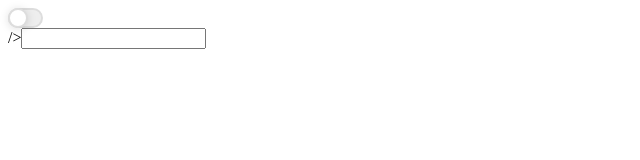
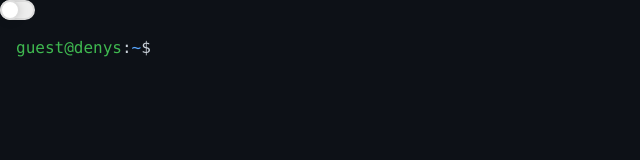
Before and after one commit to Denys1209/PersonalWebsite, a website built with Vite: page index.html in a window 1280 px wide. Both pictures are taken after a click on the element 640 px from the left and 18 px from the top of the page. Shown: the whole page, without its empty margins (0-640 px from the left). Built offline with nearby package versions, Linux system fonts and the light colour scheme.

Commit message:
added terminal style

```diff
--- a/src/app.ts
+++ b/src/app.ts
@@ -50,6 +50,7 @@ export default class App {
     this.view.unmount();
     this.view =
       this.mode === "terminal" ? new TerminalView(this) : new NormalView(this);
+    document.body.dataset.view = this.mode;
     this.view.mount(this.content);
     this.view.onNavigate(this.path);
   }
--- a/src/main.ts
+++ b/src/main.ts
@@ -1,11 +1,12 @@
 import "./styles/uiElements/toggle.css";
+import "./styles/style.css";
+import "./styles/uiElements/terminal.css";
+
 
 import { marked } from "marked";
 import mermaid from "mermaid";
-import TerminalView from "./views/terminalView";
 import App from "./app";
 
-let terminalView: boolean = false;
 
 // 1. Initialize mermaid
 mermaid.initialize({
@@ -28,36 +29,18 @@ renderer.code = ({ text, lang }) => {
 
 marked.use({ renderer });
 
-let diagramId = 0;
 
 export async function renderMarkdown(markdown: string): Promise<HTMLElement> {
   const el = document.createElement("div");
   el.className = "markdown";
   el.innerHTML = await marked.parse(markdown);
   mermaid.run({nodes: el.querySelectorAll(".mermaid")});
-
-
-  // for (const node of el.querySelectorAll<HTMLElement>(".mermaid")) {
-  //   try {
-  //     const { svg } = await mermaid.render(
-  //       `mermaid-${diagramId++}`,
-  //       node.dataset.source ?? "",
-  //     );
-  //     node.innerHTML = svg;
-  //   } catch (err) {
-  //     console.error("Mermaid failed:", err);
-  //     node.textContent = "Diagram could not be rendered.";
-  //   }
-  // }
   return el;
 }
 
-// const terminal = new TerminalView();
 
 const body = document.getElementById("app");
 
 const app = new App(body!);
 
 app.start();
-
-// main();
--- a/src/styles/style.css
+++ b/src/styles/style.css
@@ -1,5 +1,18 @@
+:root {
+  --term-bg: #0d1117;
+  --term-fg: #c9d1d9;
+  --term-green: #3fb950;
+  --term-blue: #58a6ff;
+  --font-mono: ui-monospace, "JetBrains Mono", "Fira Code", Menlo, Consolas, monospace;
+
+  overflow-x: hidden;
+
+}
+
+body { margin: 0; }
+body[data-view="terminal"] { background: var(--term-bg); }
 
 
-#terminal-input {
-
-}
+#app { min-height: 100dvh; display: flex; flex-direction: column; }
+#app > main { flex: 1; display: flex; flex-direction: column; }
+.terminal { flex: 1; min-height: 0; }
--- /dev/null
+++ b/src/styles/uiElements/terminal.css
@@ -0,0 +1,39 @@
+.terminal {
+  min-height: 100dvh;
+  box-sizing: border-box;
+  padding: 1rem;
+  background: var(--term-bg);
+  color: var(--term-fg);
+  font: 16px/1.5 var(--font-mono);
+}
+
+.terminal-line {
+  display: flex;
+  align-items: baseline;
+  gap: 1ch;
+  cursor: text;
+}
+
+.terminal-prompt { flex: none; white-space: pre; }
+.terminal-user   { color: var(--term-green); }
+.terminal-path   { color: var(--term-blue); }
+
+.terminal-input {
+  flex: 1;
+  min-width: 0;            /* lets it shrink instead of overflowing on narrow screens */
+  margin: 0;
+  padding: 0;
+  border: 0;
+  outline: 0;              /* safe here: the blinking caret is the focus indicator */
+  background: transparent;
+  color: inherit;
+  font: inherit;
+  caret-color: var(--term-green);
+
+}
+
+.terminal-echo { display: flex; gap: 1ch; white-space: pre-wrap; }
+.terminal p { margin: 0; white-space: pre-wrap; }
+.terminal a { color: var(--term-blue); }
+.terminal ::selection { background: #264f78; }
+.terminal-error { color: #f85149; }
--- a/src/views/terminalView.ts
+++ b/src/views/terminalView.ts
@@ -8,35 +8,55 @@ import LsCommand from "../commads/lsCommand";
 import { VirtualFS } from "../virtualFS";
 import type { View } from "./view";
 
+// Builds the prompt: guest@denys:~/projects$
+function buildPrompt(path: string): HTMLSpanElement {
+  const wrap = document.createElement("span");
+  wrap.className = "terminal-prompt";
+
+  const user = document.createElement("span");
+  user.className = "terminal-user";
+  user.textContent = "guest@denys";
+
+  const dir = document.createElement("span");
+  dir.className = "terminal-path";
+  dir.textContent = path === "/" ? "~" : "~" + path;
+
+  wrap.append(user, ":", dir, "$");
+  return wrap;
+}
+
 export default class TerminalView implements View {
   private listOfAvailableCommand: Map<string, Command>;
 
+  private _app: App;
   private _cwd = "/";
+
+  // The .terminal box: output lines first, the input line always last.
   private _livingDiv = document.createElement("div");
-  private _terminalDiv = document.createElement("div");
-  private _app: App;
+  // The input line itself (a <label>, so clicking the prompt focuses the input).
+  private _terminalDiv = document.createElement("label");
+  private _promptEl: HTMLSpanElement = buildPrompt("/");
+  private _input = document.createElement("input");
+
+  public fileSystem: VirtualFS;
 
   public get cwd() {
     return this._cwd;
   }
 
+  // Commands (cd) assign here: moves the terminal AND updates the URL.
   public set cwd(value: string) {
-    this._cwd = value;
-    this.currectDirectoryTextNode.textContent = value + ">";
+    this.showDirectory(value);
+    this._app.navigate(value);
   }
 
   public get livingDiv() {
     return this._livingDiv;
   }
 
-  public currectDirectoryTextNode: Text;
-
-  public currentDirectory: string = "./";
-
-  public fileSystem: VirtualFS;
-
   constructor(app: App) {
     this._app = app;
+    this.fileSystem = app.fs; // share the app's filesystem instead of building a second one
 
     this.listOfAvailableCommand = new Map();
 
@@ -52,43 +72,33 @@ export default class TerminalView implements View {
     this.listOfAvailableCommand.set(cat.name, cat);
     this.listOfAvailableCommand.set(ls.name, ls);
 
-    this.currectDirectoryTextNode = document.createTextNode(
-      this.currentDirectory,
-    );
-
-    this.fileSystem = new VirtualFS();
+    this.build();
   }
 
-  private async parseCommand(text: string) {
-    const [name, ...args] = text.trim().split(" ");
-
-    if (!name) return;
-
-    const commad = this.listOfAvailableCommand.get(name.toLowerCase());
-
-    if (!commad) return this.leaveError(`${name}: command not found`);
-
-    await commad!.execute(args);
-  }
+  // ---- View interface -------------------------------------------------
 
   public mount(root: HTMLElement): void {
-    this.main();
     root.append(this._livingDiv);
+    this._input.focus(); // must happen after the element is on the page
   }
 
   public unmount(): void {
     this._livingDiv.remove();
   }
 
+  // Called by App when the URL changed (back button, pasted link, view switch).
   public onNavigate(path: string): void {
-    this.cwd = path;
-    this._app.navigate(path);
+    const fs = this.fileSystem;
+    // The URL can point at a file; a terminal can only "be" in a folder.
+    this.showDirectory(fs.isDir(path) ? path : fs.parent(path));
   }
+
+  // ---- Output helpers (used by commands) ------------------------------
 
   public leaveError(text: string) {
     const p = document.createElement("p");
+    p.className = "terminal-error";
     p.textContent = text;
-    p.style.color = "red";
     this.leaveMessageInTerminal(p);
   }
 
@@ -110,34 +120,74 @@ export default class TerminalView implements View {
     }
   }
 
-  private main() {
-    this._terminalDiv = document.createElement("div");
+  // ---- Internals ------------------------------------------------------
 
-    let inputTerminal = document.createElement("input");
+  private showDirectory(dir: string) {
+    this._cwd = dir;
+    const next = buildPrompt(dir);
+    this._promptEl.replaceWith(next);
+    this._promptEl = next;
+  }
 
-    inputTerminal.id = "terminal-input";
-    this._terminalDiv.appendChild(inputTerminal);
+  private echo(text: string) {
+    const row = document.createElement("div");
+    row.className = "terminal-echo";
 
-    this._terminalDiv.id = "terminal";
+    const cmd = document.createElement("span");
+    cmd.textContent = text; // textContent, never innerHTML: this is user-typed text
 
-    inputTerminal.addEventListener("keydown", (event) => {
-      if (event.key === "Enter") {
-        console.log(inputTerminal.value);
+    row.append(buildPrompt(this._cwd), cmd);
+    this.leaveMessageInTerminal(row);
+  }
 
-        let leaveCommandDiv = document.createElement("div");
-        let commandText = document.createElement("p");
-        commandText.textContent = `${this._cwd}>${inputTerminal.value}`;
-        leaveCommandDiv.appendChild(commandText);
+  private async parseCommand(text: string) {
+    const [name, ...args] = text.trim().split(/\s+/);
 
-        this.leaveMessageInTerminal(leaveCommandDiv);
+    if (!name) return;
 
-        this.parseCommand(inputTerminal.value);
+    const command = this.listOfAvailableCommand.get(name.toLowerCase());
 
-        inputTerminal.value = "";
+    if (!command) return this.leaveError(`${name}: command not found`);
+
+    await command.execute(args);
+  }
+
+  private build() {
+    this._livingDiv.className = "terminal";
+    this._terminalDiv.className = "terminal-line";
+
+    const input = this._input;
+    input.className = "terminal-input";
+    input.type = "text";
+    input.autocomplete = "off";
+    input.spellcheck = false;
+    input.autocapitalize = "off";
+    input.setAttribute("autocorrect", "off");
+    input.setAttribute("aria-label", "Terminal command");
+
+    input.addEventListener("keydown", async (event) => {
+      if (event.key !== "Enter") return;
+
+      const text = input.value;
+      input.value = "";
+      this.echo(text);
+
+      try {
+        await this.parseCommand(text);
+      } catch (error) {
+        console.error(error);
+        this.leaveError("Something went wrong running that command.");
       }
+
+      this._terminalDiv.scrollIntoView({ block: "end" });
     });
 
-    this._terminalDiv.prepend(this.currectDirectoryTextNode);
-    this._livingDiv.prepend(this._terminalDiv);
+    // Clicking anywhere focuses the input, unless the user is selecting text to copy.
+    this._livingDiv.addEventListener("click", () => {
+      if (!window.getSelection()?.toString()) input.focus();
+    });
+
+    this._terminalDiv.append(this._promptEl, input);
+    this._livingDiv.append(this._terminalDiv);
   }
 }
```
Also changed, not shown: src/website.ts (deleted).
